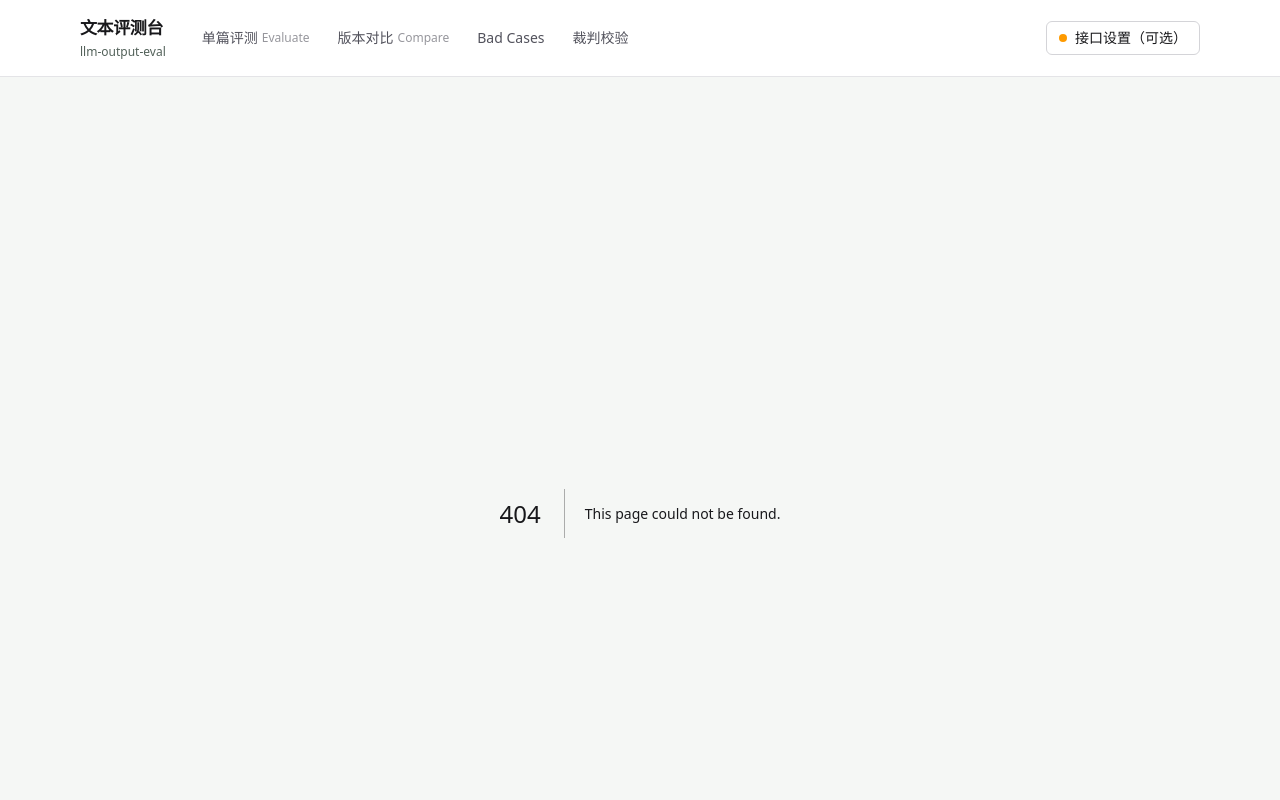
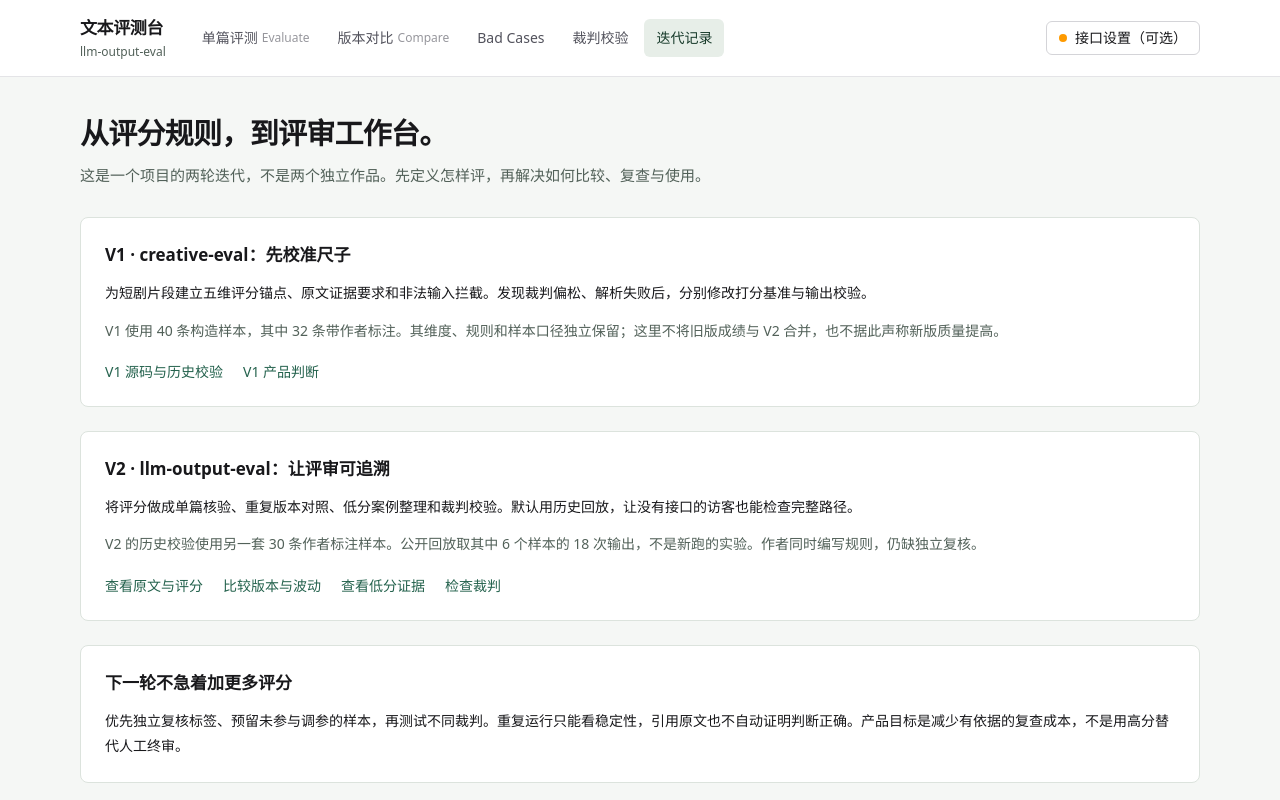
Before and after one commit to AndyZhang666666/llm-output-eval, a Next.js app: page /llm-output-eval/iteration in a window 1280 px wide. Before the commit this address had no page. Shown: the top 800 px of the page. Built offline with nearby package versions, Linux system fonts and the light colour scheme.

Commit message:
feat: unify evaluation portfolio with a transparent iteration history

```diff
--- /dev/null
+++ b/src/app/iteration/page.tsx
@@ -0,0 +1,18 @@
+import Link from 'next/link';
+
+export default function IterationPage() {
+  return <div className="space-y-6">
+    <div className="eval-intro"><h1>从评分规则，到评审工作台。</h1><p>这是一个项目的两轮迭代，不是两个独立作品。先定义怎样评，再解决如何比较、复查与使用。</p></div>
+    <section className="replay-panel"><h2>V1 · creative-eval：先校准尺子</h2>
+      <p>为短剧片段建立五维评分锚点、原文证据要求和非法输入拦截。发现裁判偏松、解析失败后，分别修改打分基准与输出校验。</p>
+      <p className="replay-note">V1 使用 40 条构造样本，其中 32 条带作者标注。其维度、规则和样本口径独立保留；这里不将旧版成绩与 V2 合并，也不据此声称新版质量提高。</p>
+      <div className="replay-actions"><a href="https://github.com/AndyZhang666666/creative-eval">V1 源码与历史校验</a><a href="https://github.com/AndyZhang666666/creative-eval/blob/main/docs/PRD.md">V1 产品判断</a></div>
+    </section>
+    <section className="replay-panel"><h2>V2 · llm-output-eval：让评审可追溯</h2>
+      <p>将评分做成单篇核验、重复版本对照、低分案例整理和裁判校验。默认用历史回放，让没有接口的访客也能检查完整路径。</p>
+      <p className="replay-note">V2 的历史校验使用另一套 30 条作者标注样本。公开回放取其中 6 个样本的 18 次输出，不是新跑的实验。作者同时编写规则，仍缺独立复核。</p>
+      <div className="replay-actions"><Link href="/">查看原文与评分</Link><Link href="/compare/">比较版本与波动</Link><Link href="/bad-cases/">查看低分证据</Link><Link href="/validation/">检查裁判</Link></div>
+    </section>
+    <section className="replay-panel"><h2>下一轮不急着加更多评分</h2><p>优先独立复核标签、预留未参与调参的样本，再测试不同裁判。重复运行只能看稳定性，引用原文也不自动证明判断正确。产品目标是减少有依据的复查成本，不是用高分替代人工终审。</p></section>
+  </div>;
+}
--- a/src/components/Shell.tsx
+++ b/src/components/Shell.tsx
@@ -11,6 +11,7 @@ const NAV = [
   { href: "/compare", label: "版本对比", en: "Compare" },
   { href: "/bad-cases", label: "Bad Cases", en: "" },
   { href: "/validation", label: "裁判校验", en: "" },
+  { href: "/iteration", label: "迭代记录", en: "" },
 ];
 
 export function Shell({ children }: { children: React.ReactNode }) {
```
Also changed, not shown: 2 other files (tests, documents, lock files or other folders).
